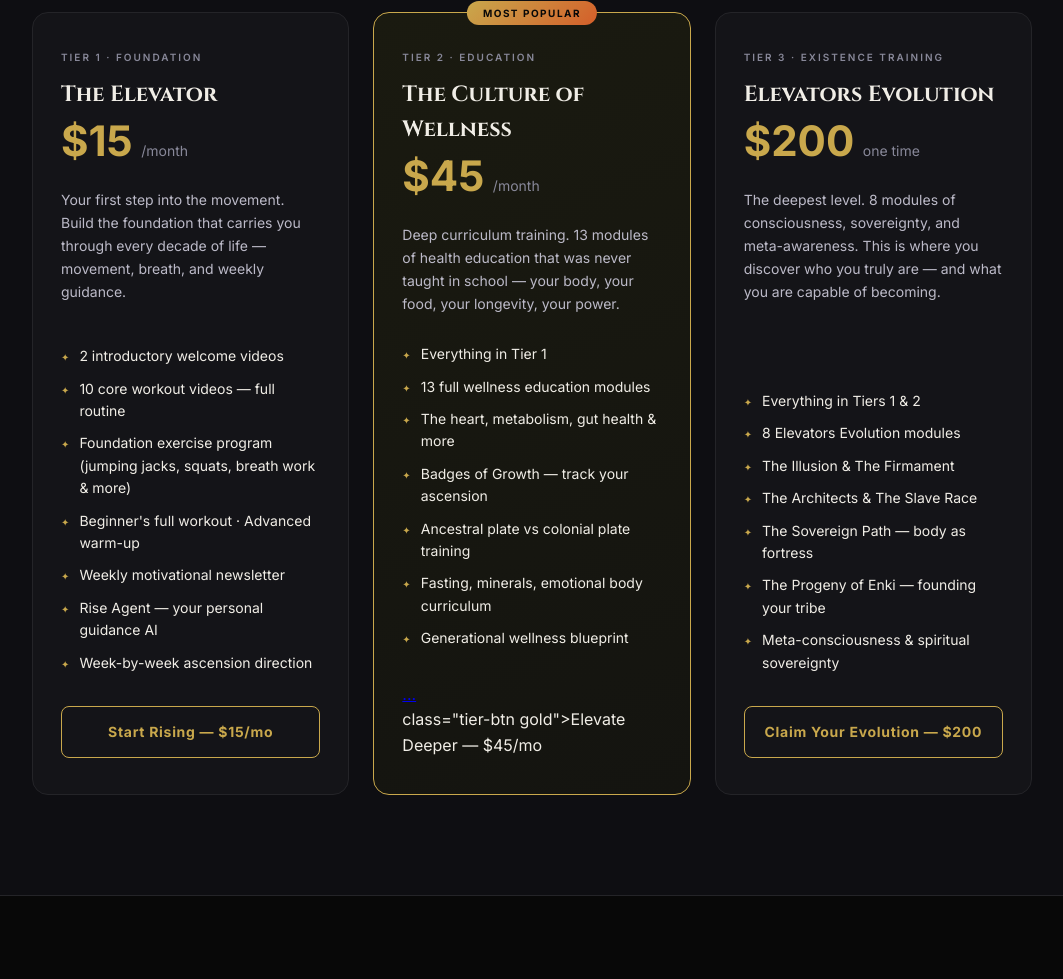
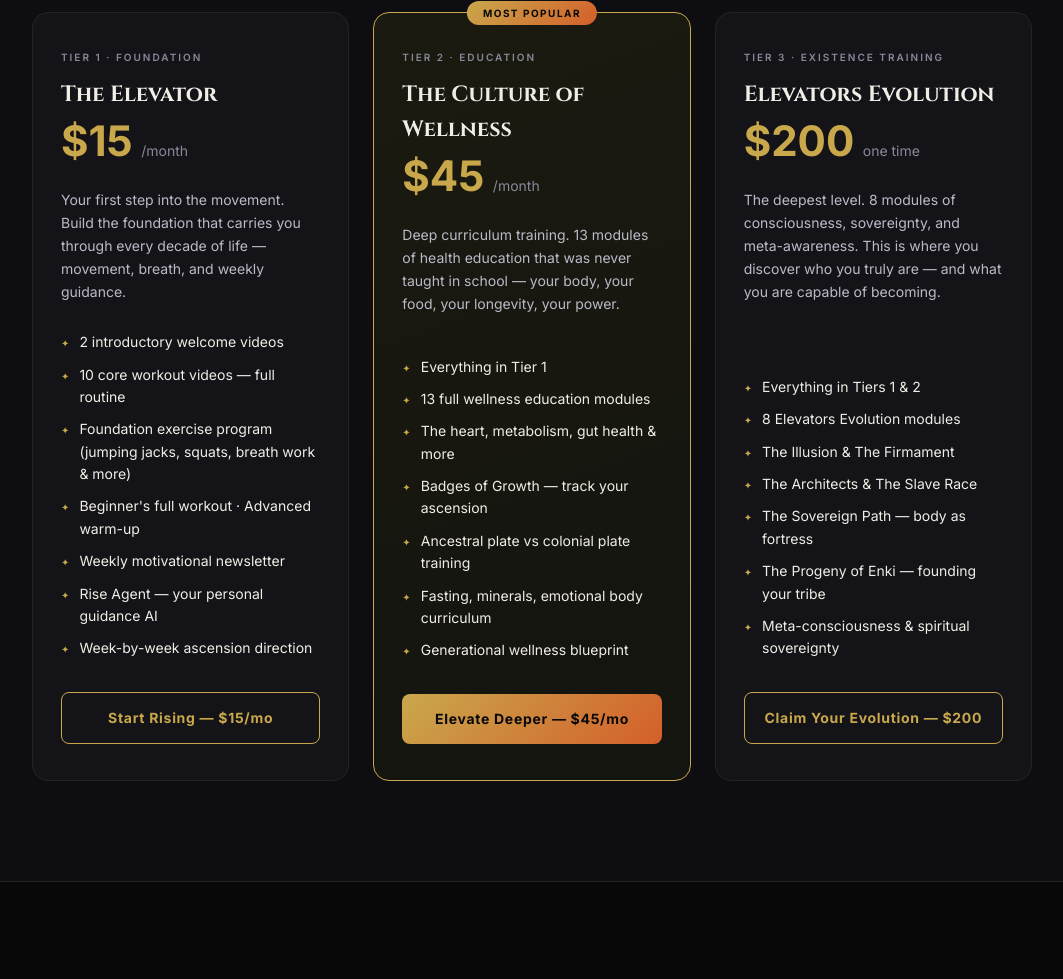
Before and after one commit to masterself216-bot/masterself-landing, a plain HTML site: page index.html in a window 1280 px wide. Shown: the part 2869-3848 px from the top of the page, without its empty margins (108-1171 px from the left). Drawn offline with Linux system fonts and the light colour scheme.

Commit message:
Update index.html

```diff
--- a/index.html
+++ b/index.html
@@ -695,7 +695,7 @@
         <li>Fasting, minerals, emotional body curriculum</li>
         <li>Generational wellness blueprint</li>
       </ul>
-      <a href="<a href="https://mastermind4022.gumroad.com/l/hebwat">...</a> class="tier-btn gold">Elevate Deeper — $45/mo</a>
+      <a href="https://mastermind4022.gumroad.com/l/hebwat" class="tier-btn gold">Elevate Deeper — $45/mo</a>
     </div>
 
     <!-- TIER 3 -->
```
